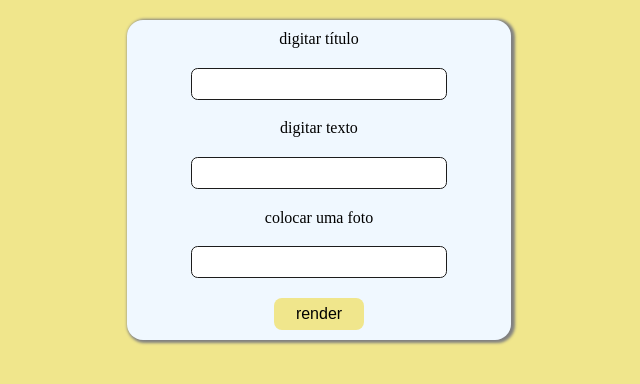
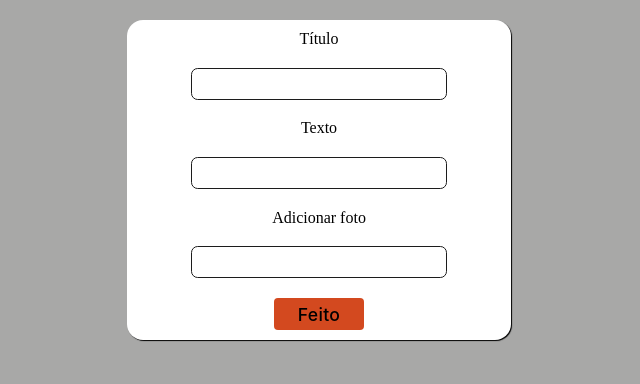
Before and after one commit to jezielfsilva/dia-28-10-2019, a plain HTML site: page index.html in a window 1280 px wide. Shown: the whole page, without its empty margins (321-961 px from the left). Drawn offline with Linux system fonts and the light colour scheme.

Commit message:
estilo da página melhorado

```diff
--- a/css/style.css
+++ b/css/style.css
@@ -9,7 +9,7 @@
     display: flex;
     flex-direction: column;
     align-items: center;
-    background-color: #F0E68C;
+    background-color: #a8a8a7;
 }
 
 .container-form {
@@ -19,10 +19,10 @@
     flex-direction: column;
     justify-content: space-around;
     align-items: center;
-    background-color: #F0F8FF;
+    background-color: #ffffff;
     margin-top: 20px;
     border-radius: 1em;
-    box-shadow: 2px 1px 3px 2px #808080;
+    box-shadow: 1px 1px 1px black;
 }
 
 .title, .paragraph, .Photograph {
@@ -35,10 +35,13 @@
 .click {
     width: 7vw;
     height: 4vh;
-    background-color: #F0E68C;
-    border-style: none;
-    border-radius: 0.5em;
-    font-size: 1em;
+    background-color: #d3491f;
+    border: transparent;
+    border-radius: 4px;
+    font-size: 1.1em;
+    font-family: -apple-system, BlinkMacSystemFont, 'Segoe UI', Roboto, Oxygen, Ubuntu, Cantarell, 'Open Sans', 'Helvetica Neue', sans-serif;
+    font-weight: 500;
+    letter-spacing: 0.02em;
 }
 
 .container-appear {
@@ -52,16 +55,21 @@
 
 .ins-title {
     font-size: 2em;
-    color: #000080;
+    font-family: 'Lucida Sans', 'Lucida Sans Regular', 'Lucida Grande', 'Lucida Sans Unicode', Geneva, Verdana, sans-serif;
+    color: #0606e7;
+    text-shadow: 2px 2px 2px black;
 }
 
 .ins-text {
     font-size: 1.3em;
     color: #363636;
+    text-shadow: 1px 1px 1px black;
+    font-family: 'Lucida Sans', 'Lucida Sans Regular', 'Lucida Grande', 'Lucida Sans Unicode', Geneva, Verdana, sans-serif;
 }
 
 .ins-photo {
     width: 30%;
     height: auto;
-    border-radius: 1em;
+    border-radius: 8px;
+    box-shadow: 2px 2px 2px black;
 }
--- a/index.html
+++ b/index.html
@@ -8,13 +8,13 @@
     <body>
         <main class="main-box">
             <form class="container-form" onsubmit="render (event)">
-                <label for=".title">digitar título</label>
+                <label for=".title">Título</label>
                 <input class="title" type="text">
-                <label for=".paragraph">digitar texto</label>
+                <label for=".paragraph">Texto</label>
                 <input class="paragraph" type="text">
-                <label for=".Photograph">colocar uma foto</label>
+                <label for=".Photograph">Adicionar foto</label>
                 <input class="Photograph" type="url">
-                <button class="click">render</button>
+                <button class="click">Feito</button>
             </form>
             <Section class="container-appear">
                 <h1 class="ins-title"></h1>
```
